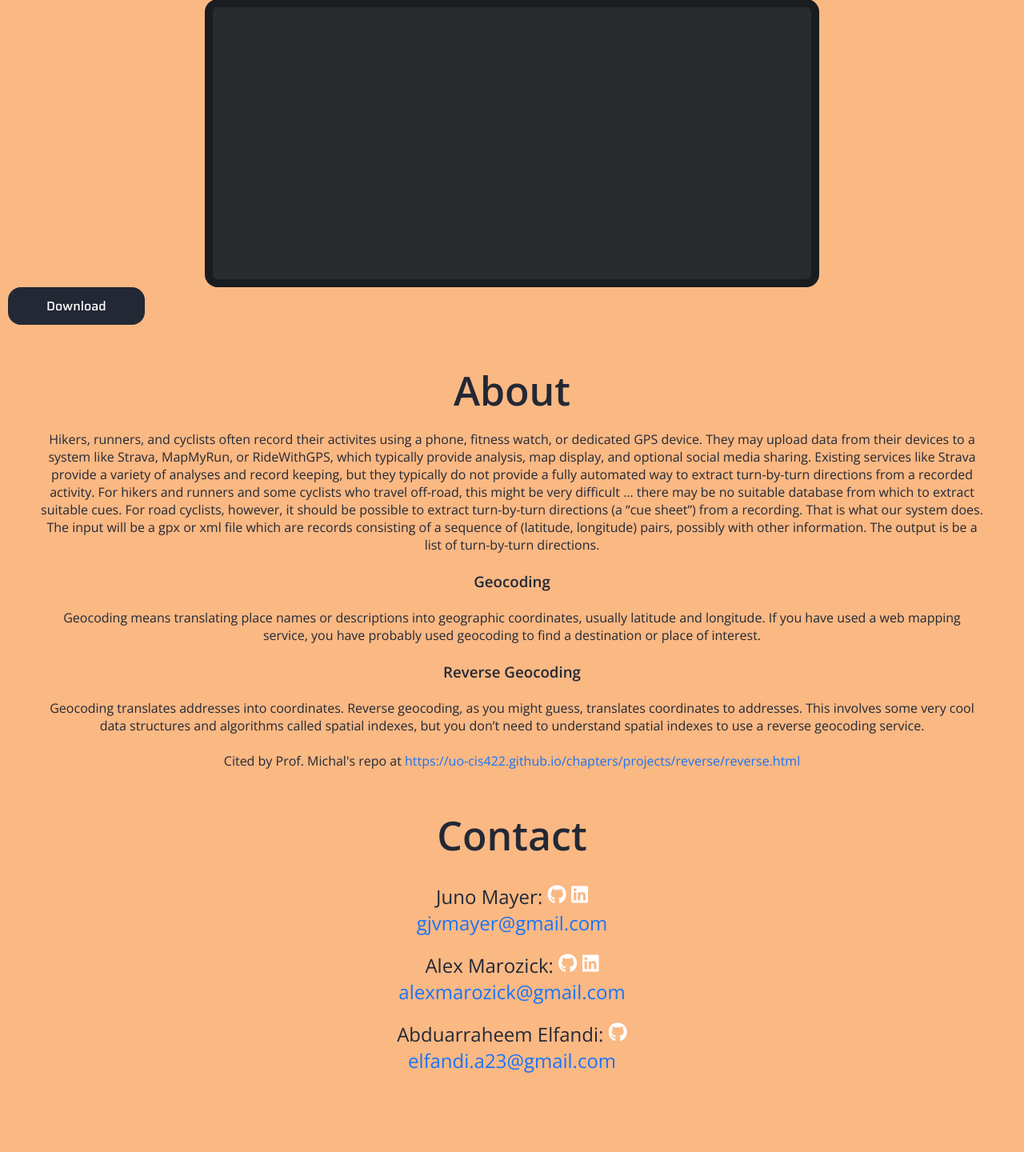
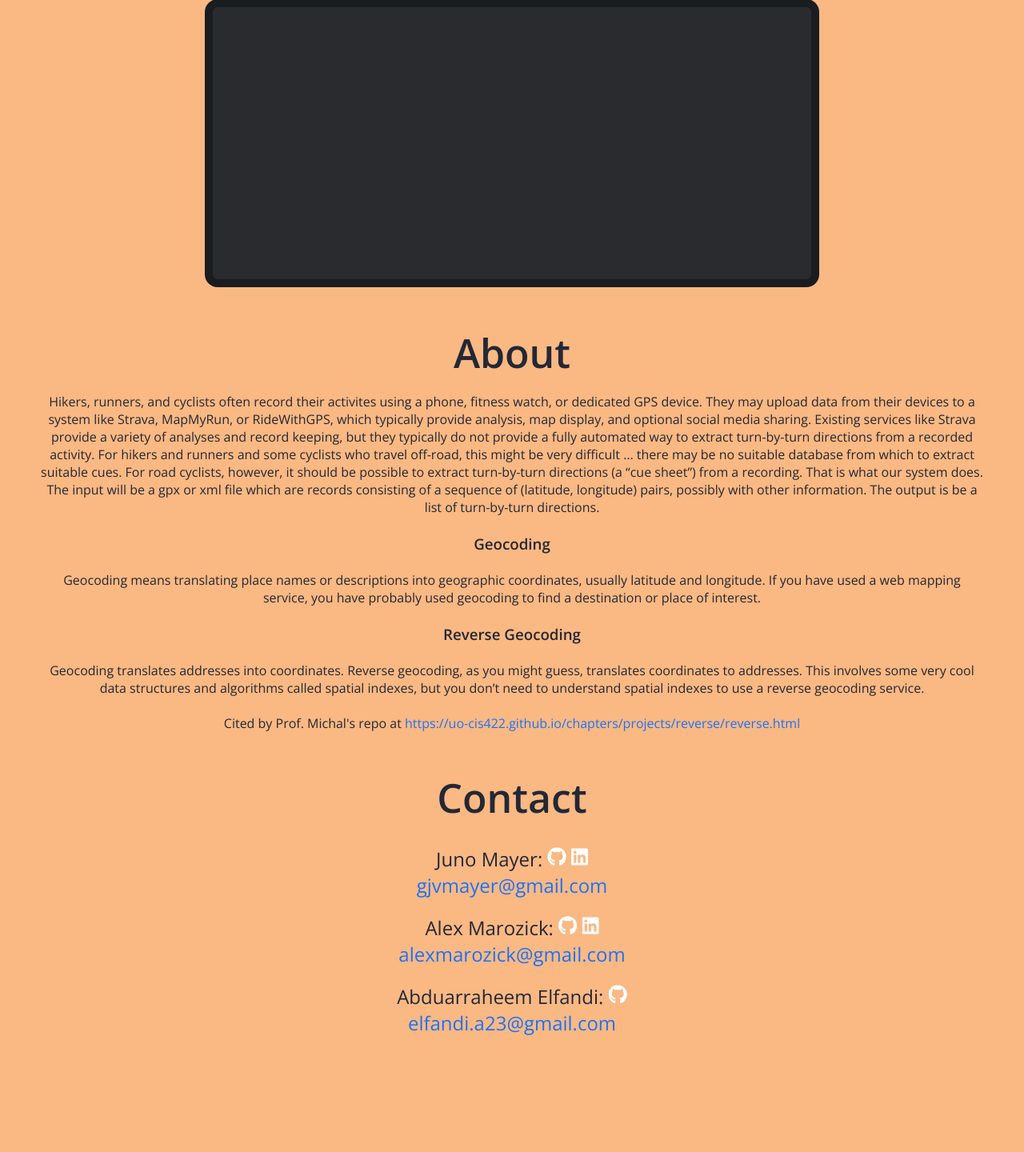
Before and after one commit to Abduarraheem/Reverse-Geocode, a Flask app: page / in a window 1280 px wide. Shown: the part 189-1629 px from the top of the page at 80% size. After the commit the page ends 1483 px from the top, so only its background shows below. Run offline with Flask 2, Linux system fonts and the light colour scheme; some libraries are stand-ins or nearby versions; some web fonts are replaced.

Commit message:
Added some css for potential footer, commented out download button for now.

```diff
--- a/templates/index.html
+++ b/templates/index.html
@@ -6,8 +6,6 @@
         <meta name="viewport" content="width=device-width, initial-scale=1, shrink-to-fit=no">
 
         <link rel="stylesheet" href="https://unpkg.com/aos@next/dist/aos.css" />
-        <link rel="stylesheet" href="../static/font-awesome.min.css">
-        <link rel="stylesheet" href="../static/font-awesome.css">
         <script src="https://kit.fontawesome.com/75ff20203d.js" crossorigin="anonymous"></script>
         <link href="https://fonts.googleapis.com/css2?family=Open+Sans:wght@400;600&display=swap" rel="stylesheet">
         <link href="https://fonts.googleapis.com/css2?family=Saira:wght@300;500&display=swap" rel="stylesheet">
@@ -84,7 +82,7 @@
                 {% endfor %}
             </div>
         </div>
-        <input class="btn" type="Submit" name="Download" value="Download">
+        <!-- <input class="btn" type="Submit" name="Download" value="Download"> -->
 
         <section  id="About">
             <h1 class="header-section">About</h1>
@@ -148,9 +146,13 @@
                     </li>
                 </ul>
         </section>
-      <!-- <br> <br> <br> <br> -->
+        <br><br><br><br>
+        <!-- <footer class=site-footer>
+            <div footer-wrapper>
+                <a class="footer-link" href="https://www.mapbox.com/" target="_blank">Mapbox API</a>
+            </div>
+        </footer> -->
     <script src="../static/main.js"></script>
-    <br><br><br><br>
 </body>
 
 </html>
```
Also changed, not shown: static/style.css (+25 -0 lines).
